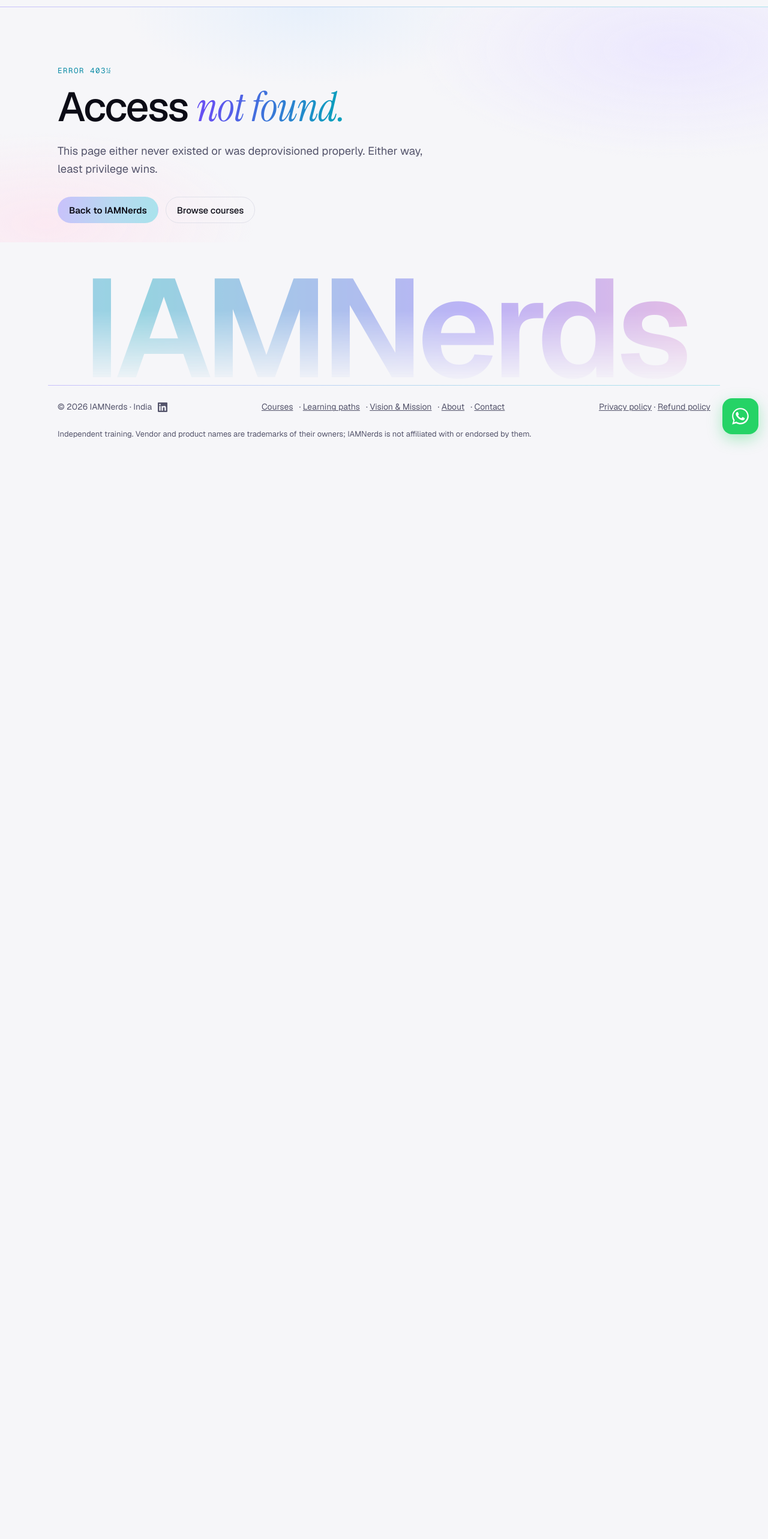
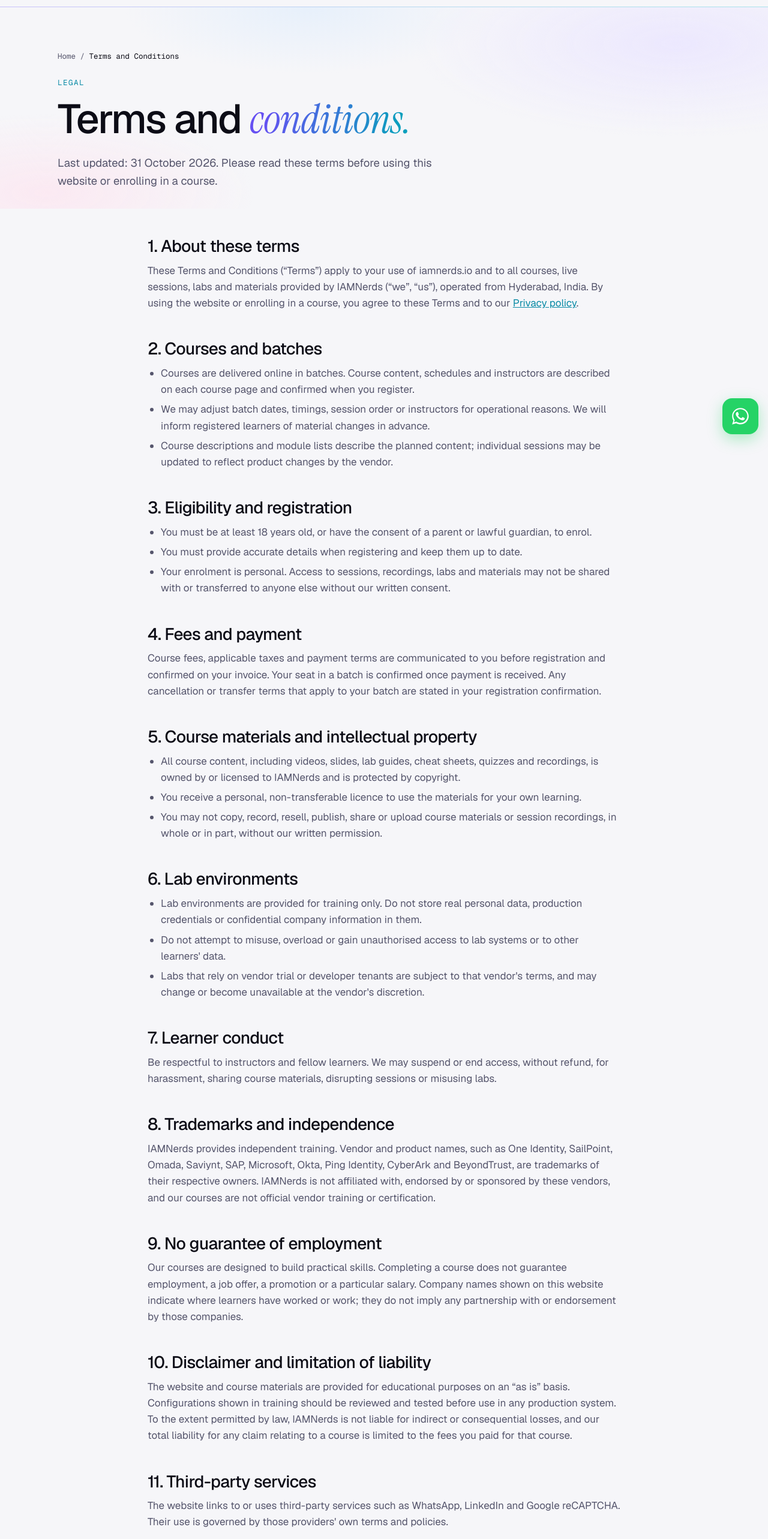
Before and after one commit to arku1812/IAMNerds, a Next.js app in the folder iamnerds-next/: page /terms in a window 1280 px wide. Before the commit this address had no page. Shown: the part 60-2626 px from the top of the page at 60% size. Before the commit the page ends 819 px from the top, so only its background shows below. Built offline with nearby package versions, Linux system fonts and the light colour scheme.

Commit message:
Privacy policy: Hyderabad, grievance contact; add Terms and Conditions

```diff
--- /dev/null
+++ b/iamnerds-next/pages/terms.js
@@ -0,0 +1,90 @@
+import Link from 'next/link';
+import { Seo, Crumbs } from '../lib/Layout';
+import { EMAIL, SITE } from '../lib/data';
+
+const UPDATED = '31 October 2026';
+
+export default function Terms() {
+  return (
+    <>
+      <Seo
+        title="Terms and Conditions | IAMNerds"
+        description="Terms and Conditions for using the IAMNerds website and enrolling in IAMNerds Identity & Access Management courses."
+        path="/terms"
+        jsonLd={{ '@context': 'https://schema.org', '@type': 'WebPage', url: `${SITE}/terms`, name: 'Terms and Conditions | IAMNerds', inLanguage: 'en' }}
+      />
+      <section className="hero page-hero">
+        <div className="wrap">
+          <Crumbs items={[['/', 'Home'], ['/terms', 'Terms and Conditions']]} />
+          <div className="eyebrow">Legal</div>
+          <h1>Terms and <em>conditions.</em></h1>
+          <p className="lede">Last updated: {UPDATED}. Please read these terms before using this website or enrolling in a course.</p>
+        </div>
+      </section>
+
+      <section className="band"><div className="wrap legal">
+        <h2>1. About these terms</h2>
+        <p>These Terms and Conditions (&ldquo;Terms&rdquo;) apply to your use of iamnerds.io and to all courses, live sessions, labs and materials provided by IAMNerds (&ldquo;we&rdquo;, &ldquo;us&rdquo;), operated from Hyderabad, India. By using the website or enrolling in a course, you agree to these Terms and to our <Link href="/privacy-policy">Privacy policy</Link>.</p>
+
+        <h2>2. Courses and batches</h2>
+        <ul>
+          <li>Courses are delivered online in batches. Course content, schedules and instructors are described on each course page and confirmed when you register.</li>
+          <li>We may adjust batch dates, timings, session order or instructors for operational reasons. We will inform registered learners of material changes in advance.</li>
+          <li>Course descriptions and module lists describe the planned content; individual sessions may be updated to reflect product changes by the vendor.</li>
+        </ul>
+
+        <h2>3. Eligibility and registration</h2>
+        <ul>
+          <li>You must be at least 18 years old, or have the consent of a parent or lawful guardian, to enrol.</li>
+          <li>You must provide accurate details when registering and keep them up to date.</li>
+          <li>Your enrolment is personal. Access to sessions, recordings, labs and materials may not be shared with or transferred to anyone else without our written consent.</li>
+        </ul>
+
+        <h2>4. Fees and payment</h2>
+        <p>Course fees, applicable taxes and payment terms are communicated to you before registration and confirmed on your invoice. Your seat in a batch is confirmed once payment is received. Any cancellation or transfer terms that apply to your batch are stated in your registration confirmation.</p>
+
+        <h2>5. Course materials and intellectual property</h2>
+        <ul>
+          <li>All course content, including videos, slides, lab guides, cheat sheets, quizzes and recordings, is owned by or licensed to IAMNerds and is protected by copyright.</li>
+          <li>You receive a personal, non-transferable licence to use the materials for your own learning.</li>
+          <li>You may not copy, record, resell, publish, share or upload course materials or session recordings, in whole or in part, without our written permission.</li>
+        </ul>
+
+        <h2>6. Lab environments</h2>
+        <ul>
+          <li>Lab environments are provided for training only. Do not store real personal data, production credentials or confidential company information in them.</li>
+          <li>Do not attempt to misuse, overload or gain unauthorised access to lab systems or to other learners&apos; data.</li>
+          <li>Labs that rely on vendor trial or developer tenants are subject to that vendor&apos;s terms, and may change or become unavailable at the vendor&apos;s discretion.</li>
+        </ul>
+
+        <h2>7. Learner conduct</h2>
+        <p>Be respectful to instructors and fellow learners. We may suspend or end access, without refund, for harassment, sharing course materials, disrupting sessions or misusing labs.</p>
+
+        <h2>8. Trademarks and independence</h2>
+        <p>IAMNerds provides independent training. Vendor and product names, such as One Identity, SailPoint, Omada, Saviynt, SAP, Microsoft, Okta, Ping Identity, CyberArk and BeyondTrust, are trademarks of their respective owners. IAMNerds is not affiliated with, endorsed by or sponsored by these vendors, and our courses are not official vendor training or certification.</p>
+
+        <h2>9. No guarantee of employment</h2>
+        <p>Our courses are designed to build practical skills. Completing a course does not guarantee employment, a job offer, a promotion or a particular salary. Company names shown on this website indicate where learners have worked or work; they do not imply any partnership with or endorsement by those companies.</p>
+
+        <h2>10. Disclaimer and limitation of liability</h2>
+        <p>The website and course materials are provided for educational purposes on an &ldquo;as is&rdquo; basis. Configurations shown in training should be reviewed and tested before use in any production system. To the extent permitted by law, IAMNerds is not liable for indirect or consequential losses, and our total liability for any claim relating to a course is limited to the fees you paid for that course.</p>
+
+        <h2>11. Third-party services</h2>
+        <p>The website links to or uses third-party services such as WhatsApp, LinkedIn and Google reCAPTCHA. Their use is governed by those providers&apos; own terms and policies.</p>
+
+        <h2>12. Changes to these terms</h2>
+        <p>We may update these Terms from time to time. The latest version is always on this page with its &ldquo;last updated&rdquo; date. Terms in force when you registered apply to that batch.</p>
+
+        <h2>13. Governing law and jurisdiction</h2>
+        <p>These Terms are governed by the laws of India. Subject to applicable consumer protection law, the courts at Hyderabad, Telangana have exclusive jurisdiction over any dispute arising from these Terms or our courses.</p>
+
+        <h2>14. Contact</h2>
+        <p>
+          IAMNerds<br />
+          Hyderabad, India<br />
+          Email: <a href={`mailto:${EMAIL}`}>{EMAIL}</a>
+        </p>
+      </div></section>
+    </>
+  );
+}
```
Also changed, not shown: iamnerds-next/pages/privacy-policy.js (+11 -13 lines).
